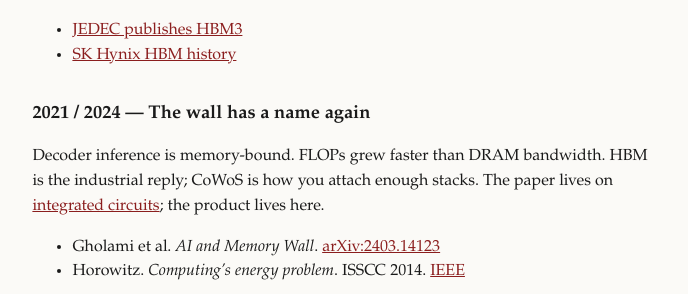
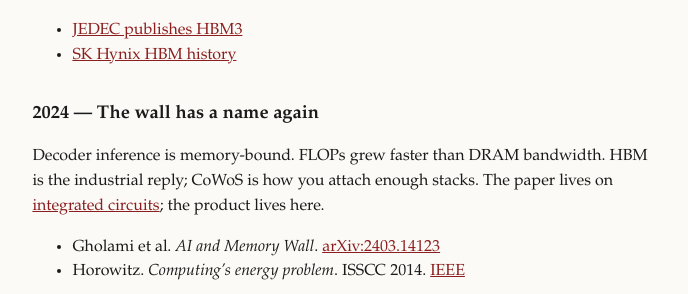
Before and after one commit to vandontduong/chronicle, a Jekyll site: the page built from timelines/hbm.md, in a window 1280 px wide and 900 px high, scrolled down 805 px. Shown: the part 155-449 px from the top of the window, without its empty margins (294-982 px from the left). Built offline with Jekyll 4.4.1, drawn with Linux system fonts in a browser that asks for light colours.

```diff
--- a/timelines/hbm.md
+++ b/timelines/hbm.md
@@ -32,7 +32,7 @@ JEDEC HBM3 (JESD238). SK Hynix mass-produces first, June 2022, into Nvidia H100.
 - [JEDEC publishes HBM3](https://www.jedec.org/news/pressreleases/jedec-publishes-hbm3-update-high-bandwidth-memory-hbm-standard)
 - [SK Hynix HBM history](https://news.skhynix.com/en/the-story-of-sk-hynixs-hbm-development/)
 
-## 2021 / 2024 — The wall has a name again
+## 2024 — The wall has a name again
 
 Decoder inference is memory-bound. FLOPs grew faster than DRAM bandwidth. HBM is the industrial reply; CoWoS is how you attach enough stacks. The paper lives on [integrated circuits]({{ '/timelines/integrated-circuits/' | relative_url }}); the product lives here.
 
```
Also changed, not shown: timelines/storage.md (+6 -6 lines).
